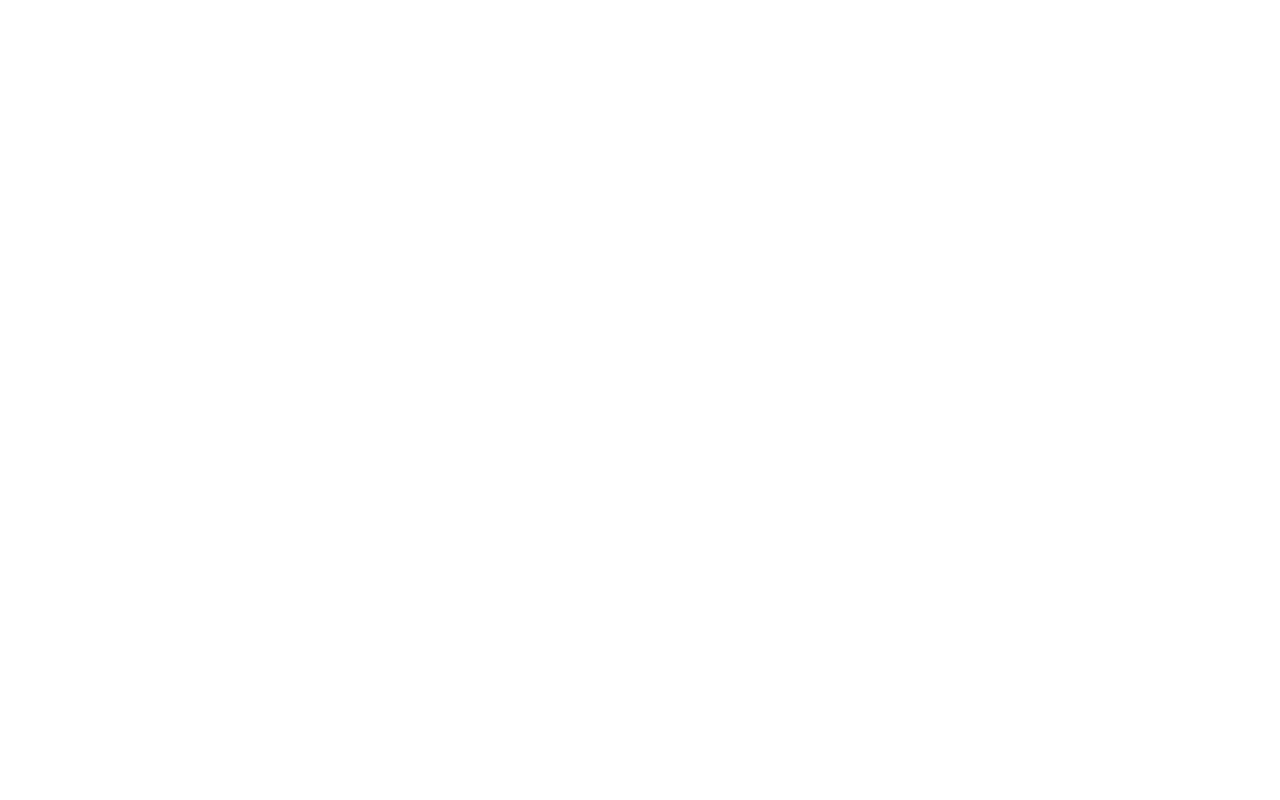
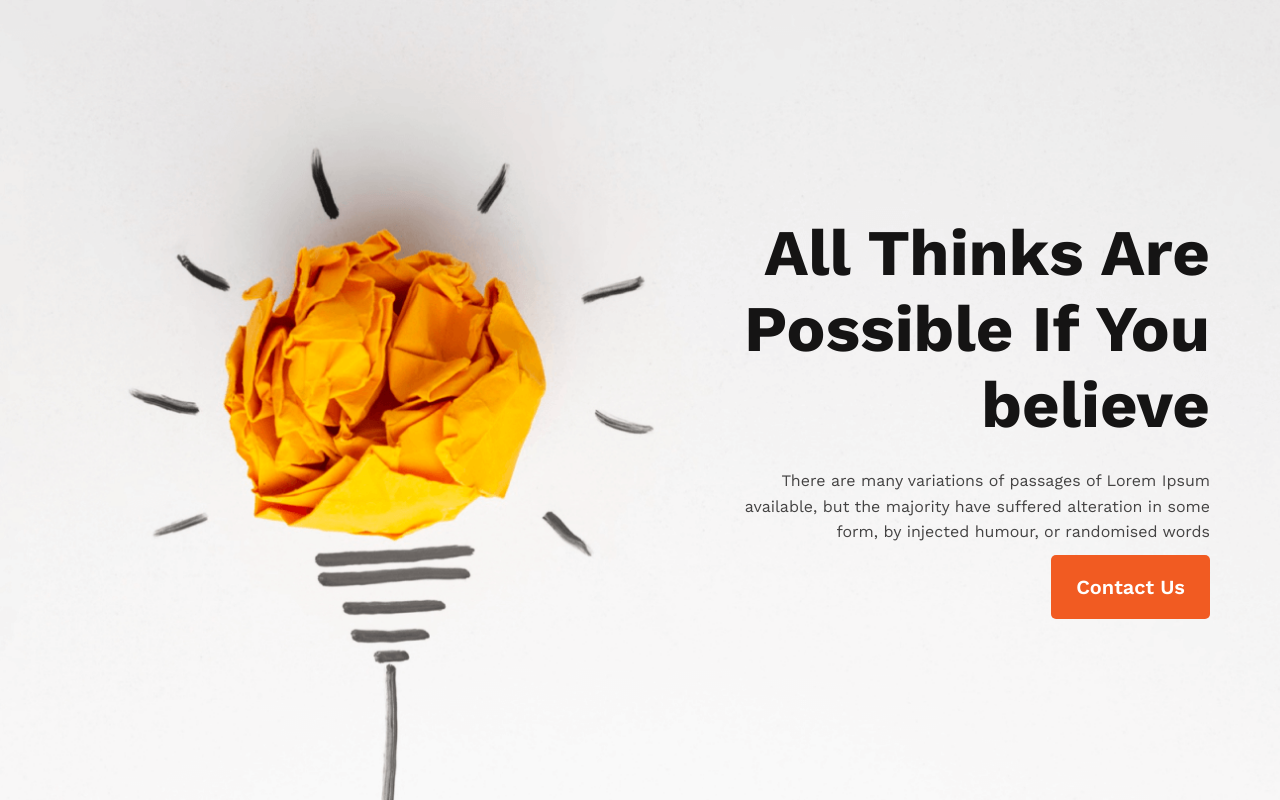
Before and after one commit to rubayedhasan/new-year-new-me-website, a plain HTML site: page index.html in a window 1280 px wide. Drawn offline with nearby package versions, Linux system fonts and the light colour scheme.

Commit message:
adding banner section in header

```diff
--- a/css/index.css
+++ b/css/index.css
@@ -0,0 +1,63 @@
+/* google font link  */
+@import url('https://fonts.googleapis.com/css2?family=Inter:wght@600&family=Work+Sans:wght@400;500;600;700;800&display=swap');
+
+*{
+    padding: 0;
+    margin: 0;
+    outline: 0;
+}
+
+a{
+    text-decoration: none;
+}
+
+li{
+    list-style: none;
+}
+
+.container{
+    width: 1140px;
+    margin: 0 auto;
+}
+
+.description{
+    color: #444343;
+    margin: 25px 0 30px;
+    /* font-family: 'Inter', sans-serif; */
+    font-family: 'Work Sans', sans-serif;
+}
+
+/* header section styles */
+header{
+    background-image: url(../images/banners/banner1.png);
+    background-repeat: no-repeat;
+    background-size: cover;
+    height: 100vh;
+}
+
+.banner{
+    text-align: right;
+    padding: 215px 0 165px;
+}
+
+.banner .banner-title{
+    color: #151414;
+    font-size: 65px;
+    font-weight: 700;
+    font-family: 'Work Sans', sans-serif;
+}
+
+.banner .description{
+    line-height: 1.6;
+}
+
+.banner-btn{
+    color: #fff;
+    font-size: 20px;
+    font-weight: 600;
+    font-family: 'Work Sans', sans-serif;
+    background-color: #F15B22;
+    padding: 20px 25px;
+    border: 0;
+    border-radius: 5px;
+}
--- a/index.html
+++ b/index.html
@@ -10,6 +10,18 @@
     <link rel="shortcut icon" href="images/person.png" type="image/x-icon">
 </head>
 <body>
-
+    <!-- header section  -->
+    <header>
+        <!-- banner section  -->
+        <div class="banner container">
+            <h1 class="banner-title">
+                All Thinks Are <br> Possible If You <br> believe
+            </h1>
+            <p class="description">
+                There are many variations of passages of Lorem Ipsum <br> available, but the majority have suffered alteration in some <br> form, by injected humour, or randomised words
+            </p>
+            <a href="" class="banner-btn">Contact Us</a>
+        </div>
+    </header>
 </body>
 </html>
```
